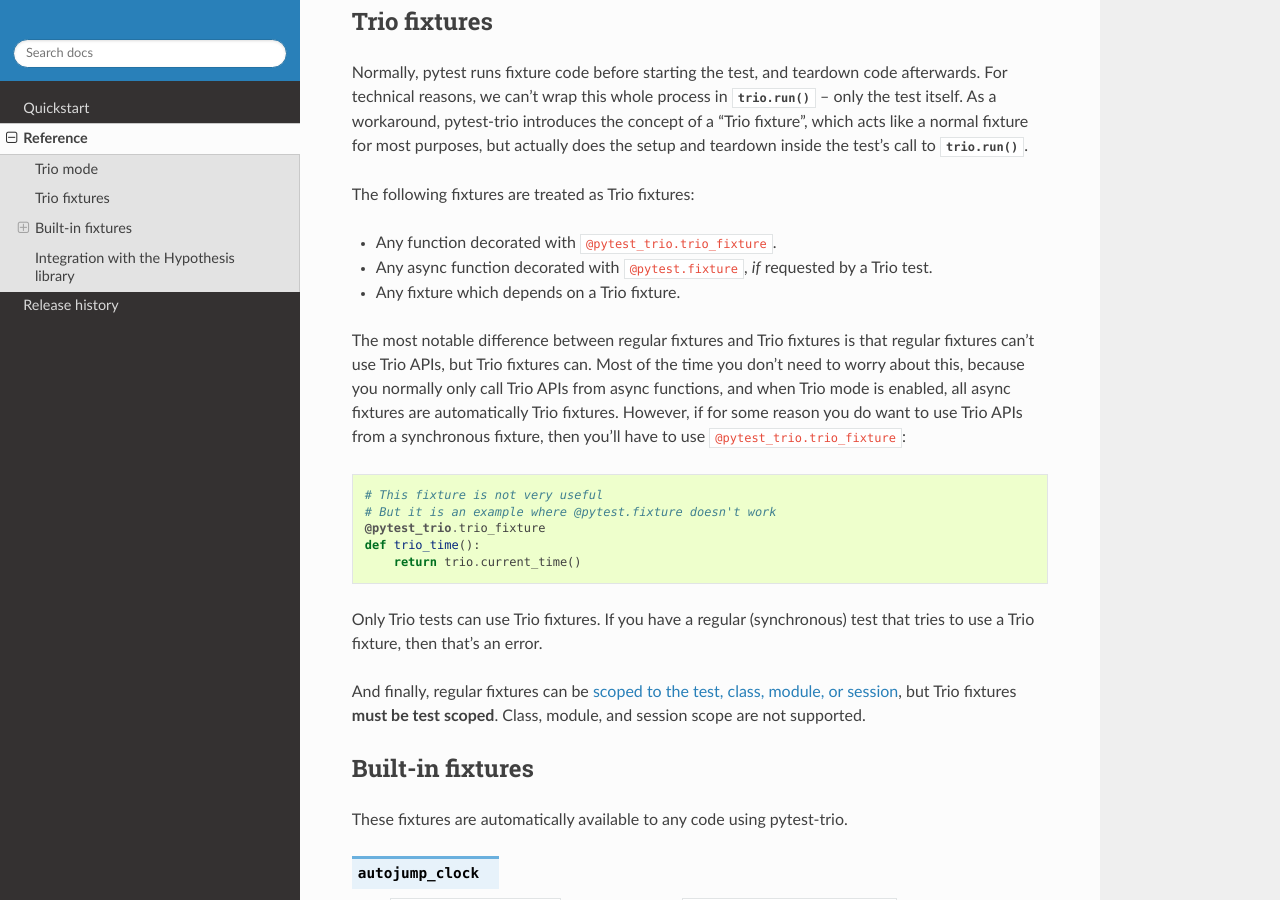
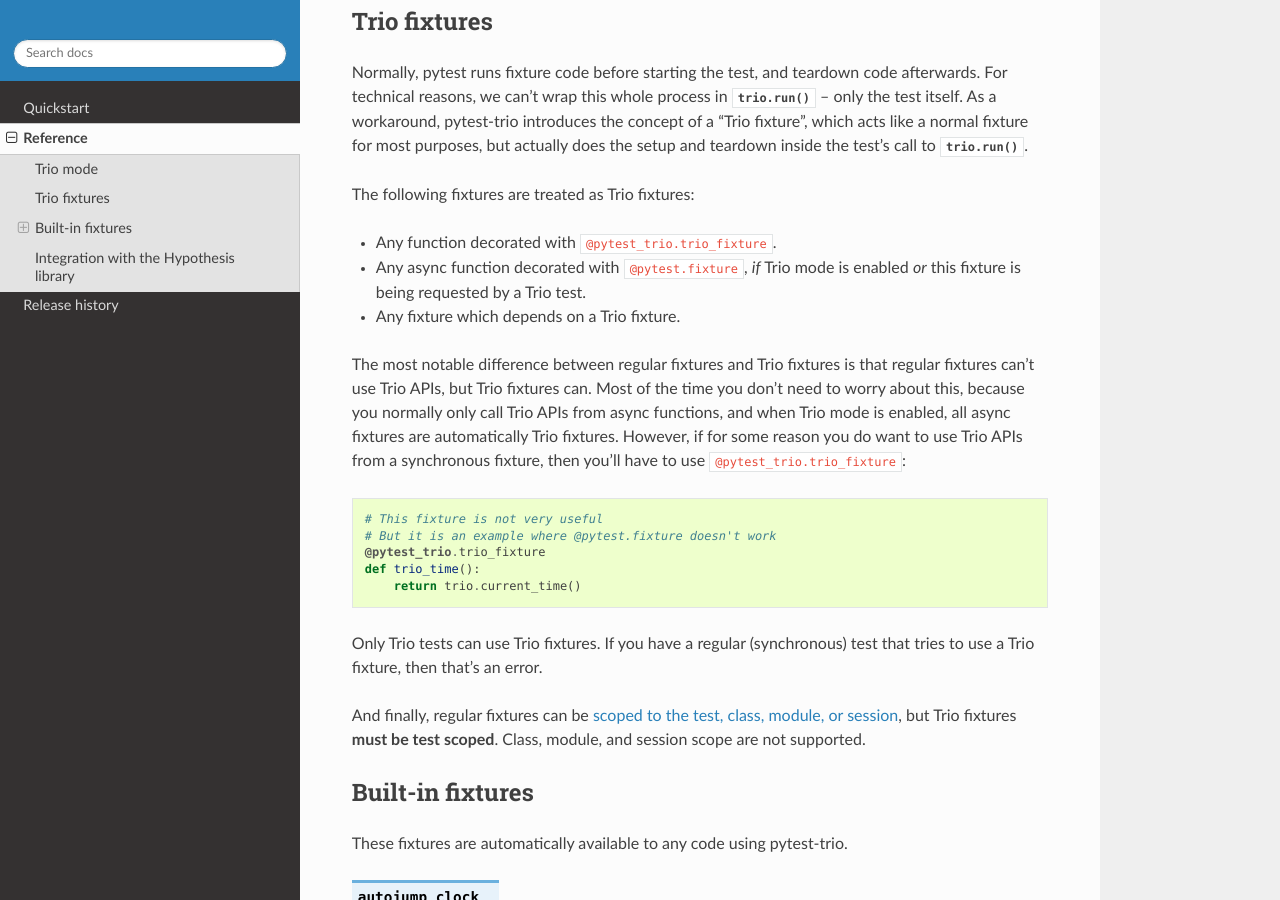
Before and after one commit to python-trio/pytest-trio, a Sphinx documentation site: the page built from docs/source/reference.rst, in a window 1280 px wide and 900 px high, scrolled down 1248 px. Built offline with Sphinx 7.4.7 and the Read the Docs theme 2.0.0, drawn with Linux system fonts in a browser that asks for light colours; the version number could not be read and is left out.

Commit message:
Catch up the reference docs on what counts as a trio fixture

```diff
--- a/docs/source/reference.rst
+++ b/docs/source/reference.rst
@@ -76,7 +76,8 @@ The following fixtures are treated as Trio fixtures:
 
 * Any function decorated with ``@pytest_trio.trio_fixture``.
 * Any async function decorated with ``@pytest.fixture``, *if*
-  requested by a Trio test.
+  Trio mode is enabled *or* this fixture is being requested by a Trio
+  test.
 * Any fixture which depends on a Trio fixture.
 
 The most notable difference between regular fixtures and Trio fixtures
```
